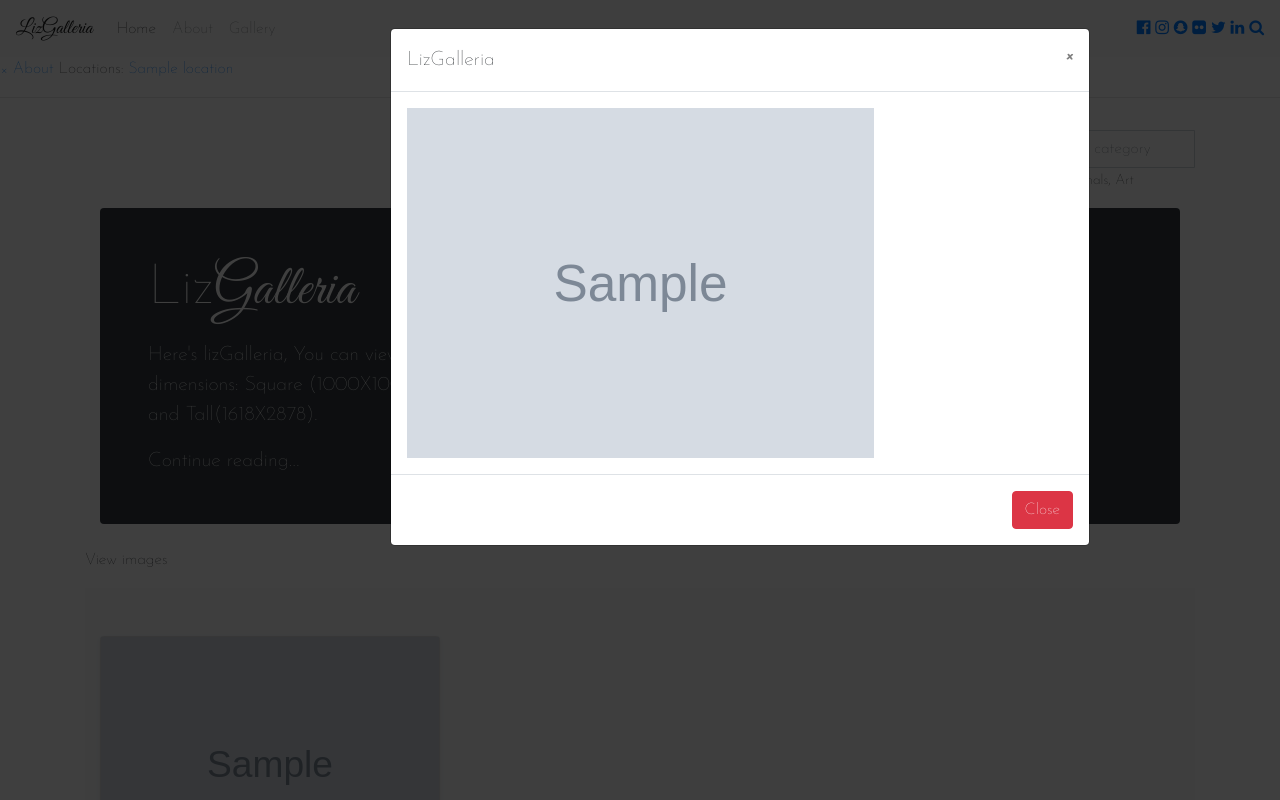
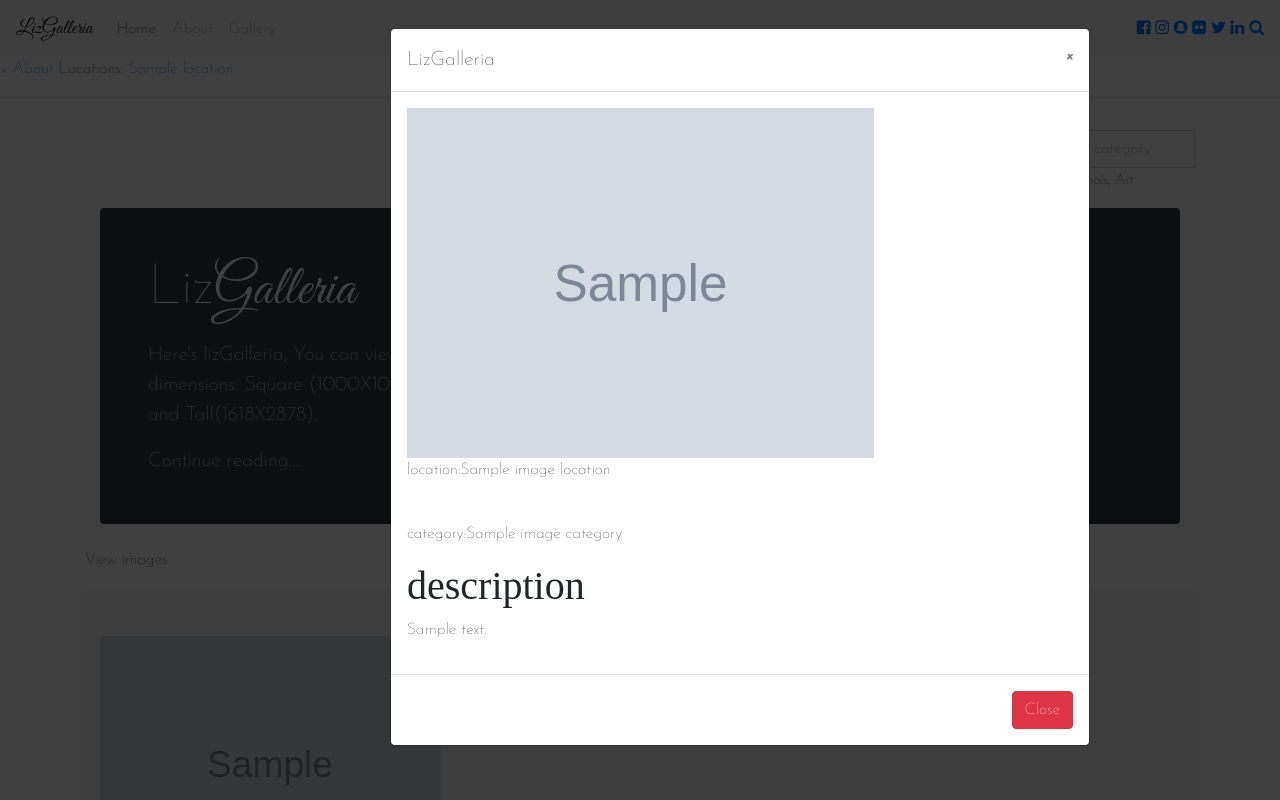
Before and after one commit to Liz-Adhiambo/galleria, a Django app: template lizgalleria/templates/gallery.html in a window 1280 px wide, after a click that opens the changed part. Run offline with Django 3.2, Linux system fonts and the light colour scheme; the template is opened without the code that fills it: most values are stand-ins (such as "Sample title", 1, 10 or a date in 2020); grey boxes marked "Sample" are stand-in pictures; some libraries are stand-ins or nearby versions; some web fonts are replaced.

Commit message:
Added location, category and description to the modal view

```diff
--- a/lizgalleria/templates/gallery.html
+++ b/lizgalleria/templates/gallery.html
@@ -92,7 +92,14 @@
                       </div>
                       <!--Modal body with image-->
                 <div class="modal-body" >
-                  <img src="{{image.landImage.url}}"style="height:350px">
+                  <a href="{% url 'image' category_name=image.image_category.name image_id=image.id%}">
+                  <img src="{{image.landImage.url}}"style="height:350px"></a>
+                  <p>location:{{image.image_location.name}}</p>
+                        <br>
+
+                        <p>category:{{image.image_category.name}}</p>
+                        <h1>description</h1>
+                        <p>{{image.description}}</p>
               </div>
               <div class="modal-footer">
                   <button type="button" class="btn btn-danger"
--- a/lizgalleria/templates/image.html
+++ b/lizgalleria/templates/image.html
@@ -46,8 +46,8 @@
           <div class="row">
             <div class="col-lg-12">
               <img class="img-fluid" src="{{image.landImage.url}}" alt="">
-              <p>Location: {{image.location.name}}</p>
-              <p>Category: {{image.category.title}}</p>
+              <p>Location: {{image.image_location.name}}</p>
+              <p>Category: {{image.image_category.name}}</p>
             </div>
           </div>
           <br>
```
